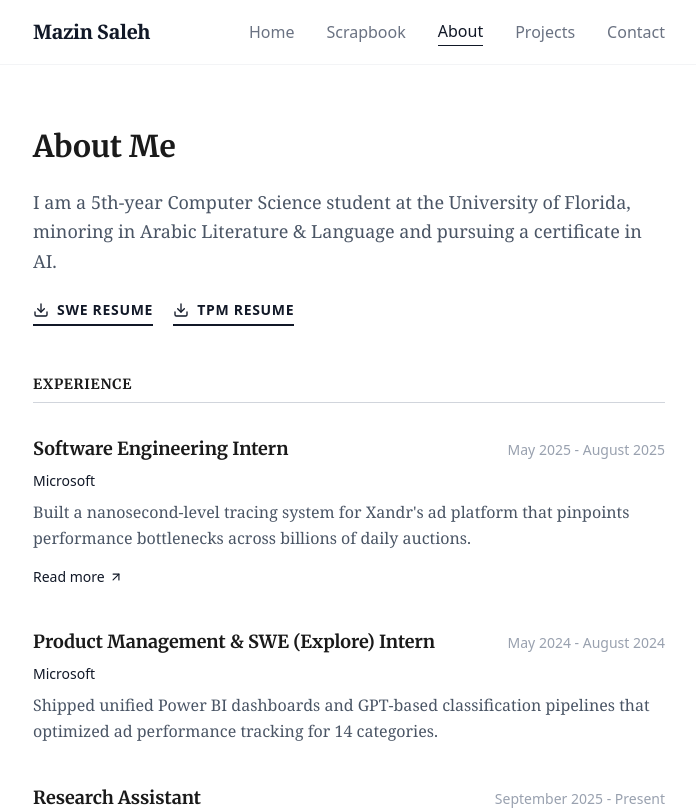
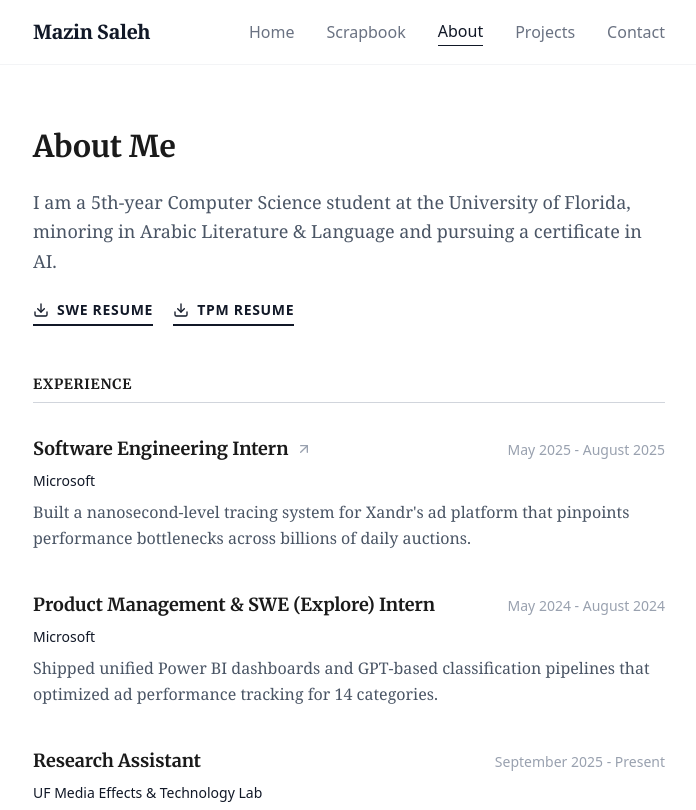
Before and after one commit to mazin-saleh/Personal-Portfolio, a React (Vite) app in the folder frontend/: page /about in a window 1280 px wide. Shown: the top 810 px of the page, without its empty margins (291-987 px from the left). Built offline with nearby package versions, Linux system fonts and the light colour scheme.

Commit message:
fix: enhance experience and leadership sections with conditional links for better navigation

```diff
--- a/frontend/src/pages/About.tsx
+++ b/frontend/src/pages/About.tsx
@@ -44,9 +44,18 @@ const About = () => {
           {experience.map((exp, index) => (
             <div key={index} className="space-y-2">
               <div className="flex flex-col md:flex-row md:justify-between md:items-baseline gap-1">
+                {exp.link ? (
+                  <Link to={exp.link} className="group/link inline-flex items-center gap-2">
+                    <h3 className="text-lg font-serif font-bold text-gray-900 group-hover/link:text-primary transition-colors">
+                      {exp.role}
+                    </h3>
+                    <ArrowUpRight size={16} className="text-gray-400 group-hover/link:text-primary transition-colors" />
+                  </Link>
+                ) : (
                   <h3 className="text-lg font-serif font-bold text-gray-900">
                     {exp.role}
                   </h3>
+                )}
                 <span className="text-sm font-sans text-gray-400 whitespace-nowrap">
                   {exp.period}
                 </span>
@@ -57,14 +66,6 @@ const About = () => {
               <p className="text-gray-600 font-serif leading-relaxed">
                 {exp.description}
               </p>
-              {exp.link && (
-                <Link
-                  to={exp.link}
-                  className="inline-flex items-center gap-1 text-sm font-sans font-medium text-primary hover:text-secondary transition-colors mt-2"
-                >
-                  Read more <ArrowUpRight size={14} />
-                </Link>
-              )}
             </div>
           ))}
         </div>
@@ -79,9 +80,18 @@ const About = () => {
           {leadership.map((role, index) => (
             <div key={index} className="space-y-2">
               <div className="flex flex-col md:flex-row md:justify-between md:items-baseline gap-1">
+                {role.link ? (
+                  <Link to={role.link} className="group/link inline-flex items-center gap-2">
+                    <h3 className="text-lg font-serif font-bold text-gray-900 group-hover/link:text-primary transition-colors">
+                      {role.role}
+                    </h3>
+                    <ArrowUpRight size={16} className="text-gray-400 group-hover/link:text-primary transition-colors" />
+                  </Link>
+                ) : (
                   <h3 className="text-lg font-serif font-bold text-gray-900">
                     {role.role}
                   </h3>
+                )}
                 <span className="text-sm font-sans text-gray-400 whitespace-nowrap">
                   {role.period}
                 </span>
@@ -92,14 +102,6 @@ const About = () => {
               <p className="text-gray-600 font-serif leading-relaxed">
                 {role.description}
               </p>
-              {role.link && (
-                <Link
-                  to={role.link}
-                  className="inline-flex items-center gap-1 text-sm font-sans font-medium text-primary hover:text-secondary transition-colors mt-2"
-                >
-                  Read more <ArrowUpRight size={14} />
-                </Link>
-              )}
             </div>
           ))}
         </div>
```
Lines whose indentation alone changed are shown as unchanged.
